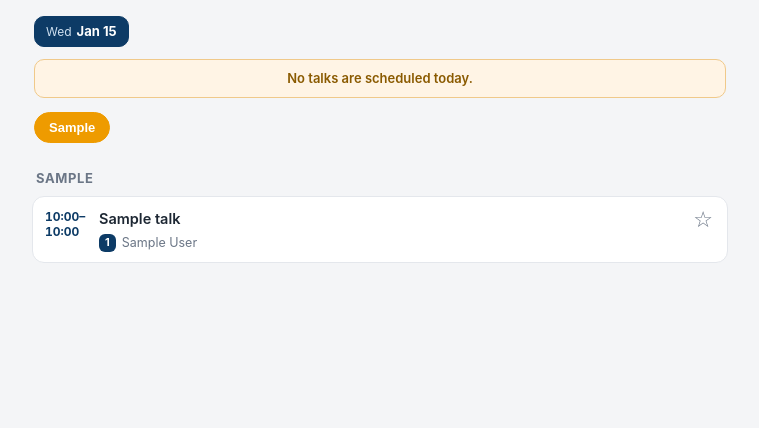
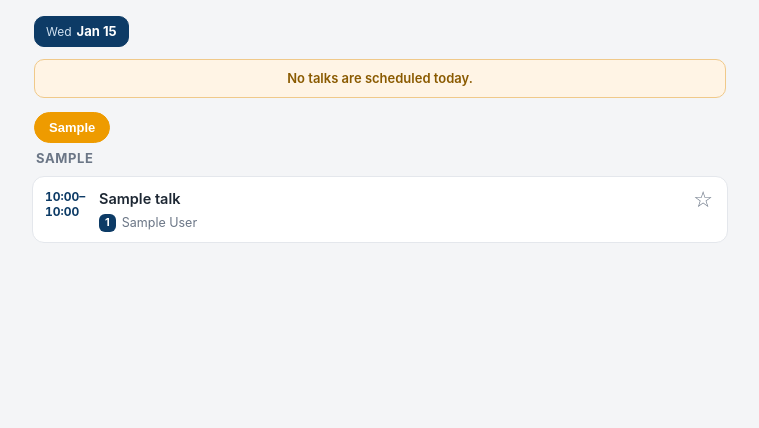
Before and after one commit to jikhanjung/strati2026, a Django app: page /program/ in a window 1280 px wide. Shown: the part 53-481 px from the top of the page, without its empty margins (260-1019 px from the left). Run offline with Django 5.2, Linux system fonts and the light colour scheme; tables that the repository leaves empty hold one stand-in row (values such as "Sample post"); data that the repository does not hold is empty.

Commit message:
Program: tighten gap between room tabs and the room header
Reduce roomtabs bottom padding (12→4) and room-h top margin (14→2) to remove the
empty space above the full room name.

Co-Authored-By: Claude Opus 4.8 (1M context) <noreply@anthropic.com>

```diff
--- a/static/style.css
+++ b/static/style.css
@@ -42,7 +42,7 @@ a { color: inherit; text-decoration: none; }
 .daychip.on b { color: #fff; }
 
 /* Room tabs (concurrent sessions) */
-.roomtabs { display: flex; gap: 6px; overflow-x: auto; padding: 2px 2px 12px;
+.roomtabs { display: flex; gap: 6px; overflow-x: auto; padding: 2px 2px 4px;
   -webkit-overflow-scrolling: touch; }
 .roomtab { flex: 0 0 auto; background: var(--card); border: 1px solid var(--line);
   border-radius: 999px; padding: 7px 14px; font-size: 13px; font-weight: 600;
@@ -54,7 +54,7 @@ a { color: inherit; text-decoration: none; }
 /* Room section */
 .room { margin-bottom: 18px; }
 .room-h { font-size: 13px; text-transform: uppercase; letter-spacing: .6px;
-  color: var(--muted); margin: 14px 4px 8px; }
+  color: var(--muted); margin: 2px 4px 8px; }
 
 /* Talk card */
 .talk { display: flex; gap: 10px; align-items: flex-start;
```
